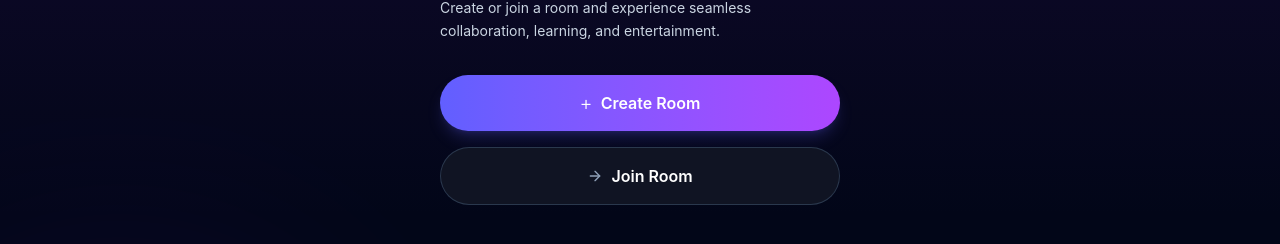
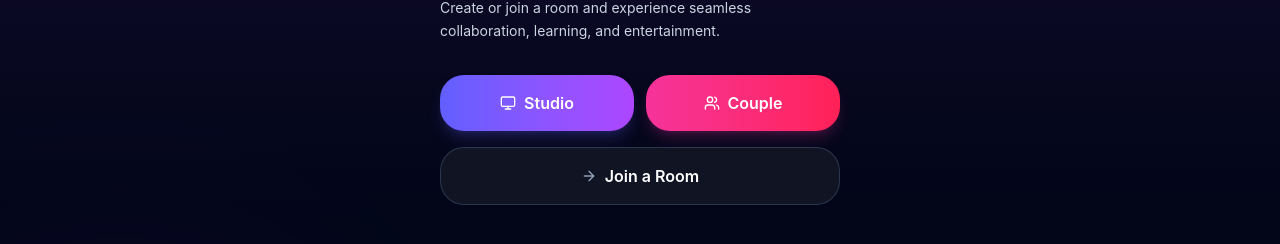
Before and after one commit to PackhunterforCynic/musica, a React (Vite) app in the folder client/: page / in a window 1280 px wide. Shown: the part 264-508 px from the top of the page. Built offline with nearby package versions, Linux system fonts and the light colour scheme; no server answers; grey boxes are pictures that could not be loaded.

Commit message:
feat: Add Couple Mode button to landing page and update room ID length to 4 chars

```diff
--- a/client/src/App.tsx
+++ b/client/src/App.tsx
@@ -7,7 +7,7 @@ import { CreateRoomPage } from './pages/CreateRoomPage';
 import { JoinRoomPage } from './pages/JoinRoomPage';
 import { RoomPage } from './pages/RoomPage';
 
-type ViewMode = 'landing' | 'create' | 'join' | 'studio';
+type ViewMode = 'landing' | 'create' | 'create-couple' | 'join' | 'studio';
 
 export default function App() {
   const [currentView, setCurrentView] = useState<ViewMode>('landing');
@@ -44,8 +44,9 @@ export default function App() {
 
       <main className="flex-1 flex flex-col">
         {currentView === 'landing' && <LandingPage onNavigate={(view) => setCurrentView(view as ViewMode)} />}
-        {currentView === 'create' && (
+        {(currentView === 'create' || currentView === 'create-couple') && (
           <CreateRoomPage
+            initialRoomType={currentView === 'create-couple' ? 'couple' : 'studio'}
             onBack={() => setCurrentView('landing')}
             onRoomCreated={handleRoomCreatedOrJoined}
           />
--- a/client/src/components/studio/AudienceInterface.tsx
+++ b/client/src/components/studio/AudienceInterface.tsx
@@ -136,7 +136,7 @@ export const AudienceInterface: React.FC<AudienceInterfaceProps> = ({ studio, on
           <div>
             <h2 className="text-base font-bold text-white leading-tight">{room?.roomName || 'Design Review'}</h2>
             <div className="flex items-center space-x-2 text-xs font-medium text-slate-400">
-              <span>{room?.roomId || 'ABX9-72KD'}</span>
+              <span>{room?.roomId || 'ABX9'}</span>
             </div>
             <div className="text-xs text-slate-500 mt-0.5">00:12:34</div>
           </div>
--- a/client/src/components/studio/HostDashboard.tsx
+++ b/client/src/components/studio/HostDashboard.tsx
@@ -158,7 +158,7 @@ export const HostDashboard: React.FC<HostDashboardProps> = ({ studio, onLeave })
           <div>
             <h2 className="text-base font-bold text-white leading-tight">{room?.roomName || 'Design Review'}</h2>
             <div className="flex items-center space-x-2 text-xs font-medium text-slate-400">
-              <span>{room?.roomId || 'ABX9-72KD'}</span>
+              <span>{room?.roomId || 'ABX9'}</span>
             </div>
             <div className="text-xs text-slate-500 mt-0.5">00:12:34</div>
           </div>
@@ -344,11 +344,25 @@ export const HostDashboard: React.FC<HostDashboardProps> = ({ studio, onLeave })
                 handleShareScreen();
               }
             }}
-            disabled={isMobile && !isSharing}
-            className={`flex flex-col items-center justify-center transition-colors ${isSharing && !isAudioOnly ? 'text-emerald-400' : 'text-slate-400 hover:text-indigo-400'} disabled:opacity-30`}
+            disabled={isMobile}
+            className={`flex flex-col items-center justify-center transition-colors ${isSharing && !isAudioOnly ? 'text-emerald-400' : 'text-slate-400 hover:text-indigo-400'} disabled:opacity-30 ${isMobile ? 'hidden' : ''}`}
           >
             <Monitor className="w-6 h-6 mb-1" />
             <span className="text-[10px] font-medium">Desktop</span>
+          </button>
+
+          <button
+            onClick={() => {
+              if (isSharing && isAudioOnly) {
+                studio.stopScreenShare(); // stopScreenShare actually calls MediaManager.stopStream() which works for audio too
+              } else {
+                studio.startAudioOnlyShare?.(systemAudioEnabled, micEnabled);
+              }
+            }}
+            className={`flex flex-col items-center justify-center transition-colors ${isSharing && isAudioOnly ? 'text-emerald-400' : 'text-slate-400 hover:text-indigo-400'}`}
+          >
+            <RadioIcon className="w-6 h-6 mb-1" />
+            <span className="text-[10px] font-medium">Audio</span>
           </button>
 
           <button
--- a/client/src/pages/CreateRoomPage.tsx
+++ b/client/src/pages/CreateRoomPage.tsx
@@ -7,15 +7,16 @@ import { API_BASE_URL } from '../config/api';
 interface CreateRoomPageProps {
   onBack: () => void;
   onRoomCreated: (roomId: string, hostName: string, password?: string) => void;
+  initialRoomType?: 'studio' | 'couple';
 }
 
-export const CreateRoomPage: React.FC<CreateRoomPageProps> = ({ onBack, onRoomCreated }) => {
+export const CreateRoomPage: React.FC<CreateRoomPageProps> = ({ onBack, onRoomCreated, initialRoomType }) => {
   const prefs = storageService.getPreferences();
   const [displayName, setDisplayName] = useState(prefs.displayName || '');
-  const [roomName, setRoomName] = useState('Audio & Screen Showcase');
+  const [roomName, setRoomName] = useState(initialRoomType === 'couple' ? 'Private Couple Chat' : 'Audio & Screen Showcase');
   const [password, setPassword] = useState('');
-  const [maxParticipants, setMaxParticipants] = useState(50);
-  const [roomType, setRoomType] = useState<'studio' | 'couple'>('studio');
+  const [maxParticipants, setMaxParticipants] = useState(initialRoomType === 'couple' ? 2 : 50);
+  const [roomType, setRoomType] = useState<'studio' | 'couple'>(initialRoomType || 'studio');
   const [isLoading, setIsLoading] = useState(false);
 
   const handleSubmit = async (e: React.FormEvent) => {
--- a/client/src/pages/JoinRoomPage.tsx
+++ b/client/src/pages/JoinRoomPage.tsx
@@ -26,7 +26,7 @@ export const JoinRoomPage: React.FC<JoinRoomPageProps> = ({ onBack, onRoomJoined
   const handleSubmit = async (e: React.FormEvent) => {
     e.preventDefault();
     if (!validateRoomId(roomId)) {
-      notificationService.showToast('Please enter a valid Room ID (XXXX-XXXX).', 'error', 'Invalid Format');
+      notificationService.showToast('Please enter a valid 4-character Room ID (e.g. ABX9).', 'error', 'Invalid Format');
       return;
     }
     if (!displayName.trim()) {
@@ -93,7 +93,7 @@ export const JoinRoomPage: React.FC<JoinRoomPageProps> = ({ onBack, onRoomJoined
               <input
                 type="text"
                 required
-                placeholder="ABX9-72KD"
+                placeholder="ABX9"
                 value={roomId}
                 onChange={handleRoomIdChange}
                 className="w-full pl-12 pr-4 py-4 rounded-xl bg-[#101423] border border-slate-800 text-white placeholder-slate-500 focus:outline-none focus:border-indigo-500 transition-colors uppercase tracking-widest font-mono"
--- a/client/src/pages/LandingPage.tsx
+++ b/client/src/pages/LandingPage.tsx
@@ -66,20 +66,30 @@ export const LandingPage: React.FC<LandingPageProps> = ({ onNavigate }) => {
 
         {/* Action Buttons */}
         <div className="mt-8 space-y-4">
-          <button
-            onClick={() => onNavigate('create')}
-            className="w-full py-4 rounded-full bg-gradient-to-r from-indigo-500 to-purple-500 font-semibold text-white flex items-center justify-center space-x-2 shadow-lg shadow-indigo-500/20"
-          >
-            <span className="text-xl leading-none font-light">+</span>
-            <span>Create Room</span>
-          </button>
+          <div className="flex space-x-3 w-full">
+            <button
+              onClick={() => onNavigate('create')}
+              className="flex-1 py-4 rounded-3xl bg-gradient-to-r from-indigo-500 to-purple-500 font-semibold text-white flex items-center justify-center space-x-2 shadow-lg shadow-indigo-500/20"
+            >
+              <Monitor className="w-4 h-4" />
+              <span>Studio</span>
+            </button>
+
+            <button
+              onClick={() => onNavigate('create-couple')}
+              className="flex-1 py-4 rounded-3xl bg-gradient-to-r from-pink-500 to-rose-500 font-semibold text-white flex items-center justify-center space-x-2 shadow-lg shadow-pink-500/20"
+            >
+              <Users className="w-4 h-4" />
+              <span>Couple</span>
+            </button>
+          </div>
 
           <button
             onClick={() => onNavigate('join')}
-            className="w-full py-4 rounded-full bg-[#101423] border border-slate-700/80 text-white font-semibold flex items-center justify-center space-x-2"
+            className="w-full py-4 rounded-3xl bg-[#101423] border border-slate-700/80 text-white font-semibold flex items-center justify-center space-x-2"
           >
             <ArrowRight className="w-4 h-4 text-slate-400" />
-            <span>Join Room</span>
+            <span>Join a Room</span>
           </button>
         </div>
 
--- a/client/src/utils/formatters.ts
+++ b/client/src/utils/formatters.ts
@@ -1,16 +1,12 @@
 /**
- * Formats a raw string into the required Room ID pattern XXXX-XXXX (e.g. ABX9-72KD)
+ * Formats a raw string into the required Room ID pattern XXXX (e.g. ABX9)
  */
 export function formatRoomIdInput(input: string): string {
-  const alphanumeric = input.replace(/[^a-zA-Z0-9]/g, '').toUpperCase().slice(0, 8);
-  if (alphanumeric.length <= 4) {
-    return alphanumeric;
-  }
-  return `${alphanumeric.slice(0, 4)}-${alphanumeric.slice(4, 8)}`;
+  return input.replace(/[^a-zA-Z0-9]/g, '').toUpperCase().slice(0, 4);
 }
 
 export function validateRoomId(id: string): boolean {
-  return /^[A-Z0-9]{4}-[A-Z0-9]{4}$/.test(id);
+  return /^[A-Z0-9]{4}$/.test(id);
 }
 
 /**
```
Also changed, not shown: 1 other file (tests, documents, lock files or other folders).
